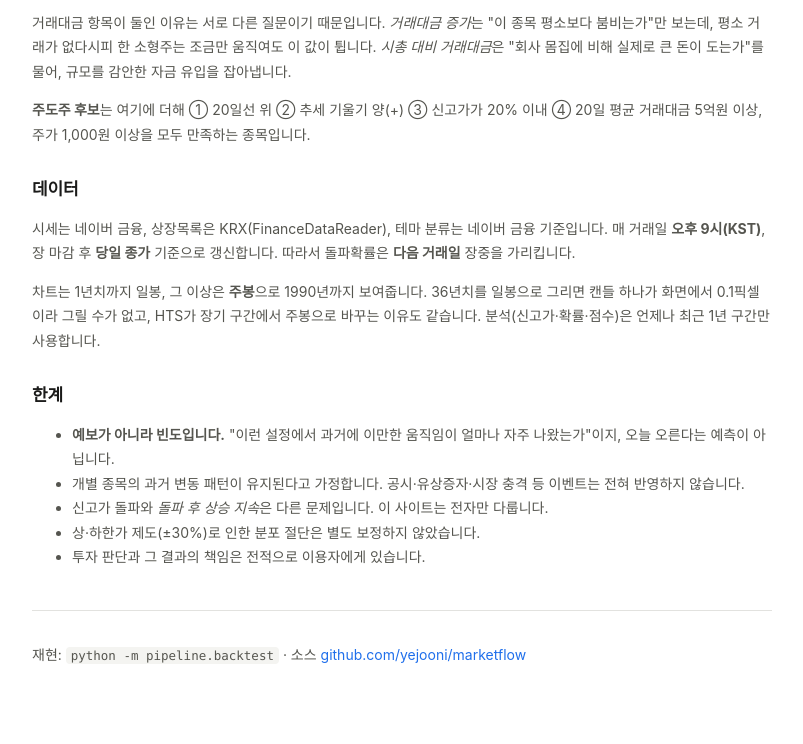
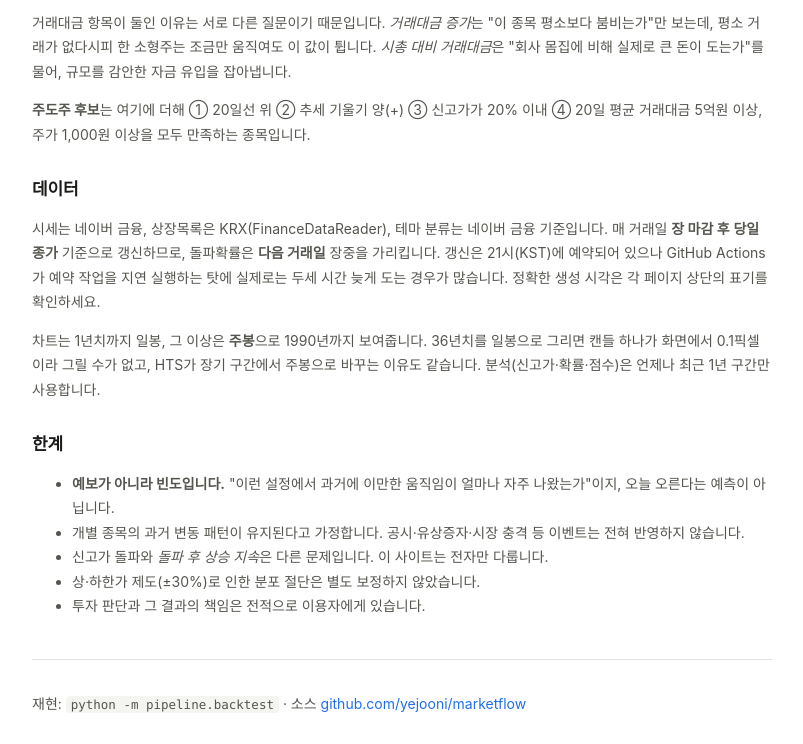
Before and after one commit to yejooni/marketflow, a plain HTML site: page web/about.html in a window 1280 px wide. Shown: the part 1537-2281 px from the top of the page, without its empty margins (238-1041 px from the left). Before the commit the page ends 2232 px from the top, so only its background shows below. Drawn offline with Linux system fonts and the light colour scheme; no server answers.

Commit message:
Record how the unattended job actually behaves
Five scheduled runs since the switch have all succeeded, but they start around
23:30 KST rather than the 21:00 the cron asks for — GitHub defers scheduled
workflows by two to three hours under load. The data is unaffected, since the
session closed hours earlier, so the fix is to stop claiming a precise hour: the
methodology page now points at the generation timestamp instead.

Also captured three things that already cost time and are invisible in the code:
pushing twice inside ~8 minutes silently cancels the first run, a browser can
hold the previous page for 10 minutes after a deploy, and a --limit run leaves a
partial web/data behind that reads like a real dataset.

requirements.txt keeps lxml and beautifulsoup4 even though nothing imports them,
because FinanceDataReader imports bs4 at module load; verified by installing the
file into a clean venv and removing them.

Co-Authored-By: Claude Opus 5 <noreply@anthropic.com>
Claude-Session: https://claude.ai/code/session_019PL6i9Nnb9o8oXVmWMmBfM

```diff
--- a/web/about.html
+++ b/web/about.html
@@ -117,8 +117,11 @@
 
   <h2>데이터</h2>
   <p>시세는 네이버 금융, 상장목록은 KRX(FinanceDataReader), 테마 분류는 네이버 금융 기준입니다.
-  매 거래일 <strong>오후 9시(KST)</strong>, 장 마감 후 <strong>당일 종가</strong> 기준으로 갱신합니다.
-  따라서 돌파확률은 <strong>다음 거래일</strong> 장중을 가리킵니다.</p>
+  매 거래일 <strong>장 마감 후</strong> <strong>당일 종가</strong> 기준으로 갱신하므로,
+  돌파확률은 <strong>다음 거래일</strong> 장중을 가리킵니다.
+  갱신은 21시(KST)에 예약되어 있으나 GitHub Actions가 예약 작업을 지연 실행하는 탓에
+  실제로는 두세 시간 늦게 도는 경우가 많습니다. 정확한 생성 시각은 각 페이지 상단의
+  표기를 확인하세요.</p>
 
   <p>차트는 1년치까지 일봉, 그 이상은 <strong>주봉</strong>으로 1990년까지 보여줍니다.
   36년치를 일봉으로 그리면 캔들 하나가 화면에서 0.1픽셀이라 그릴 수가 없고,
```
Also changed, not shown: 1 other file.
